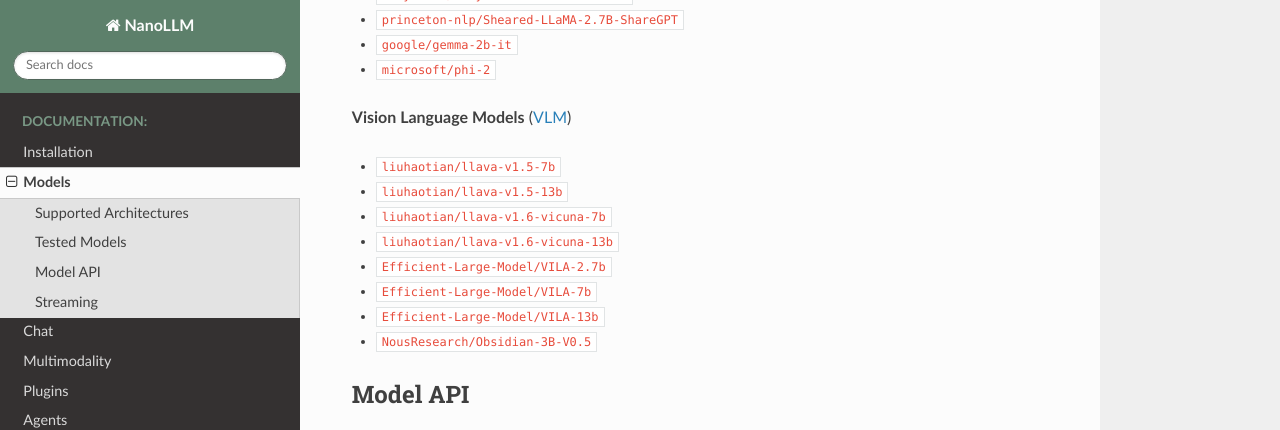
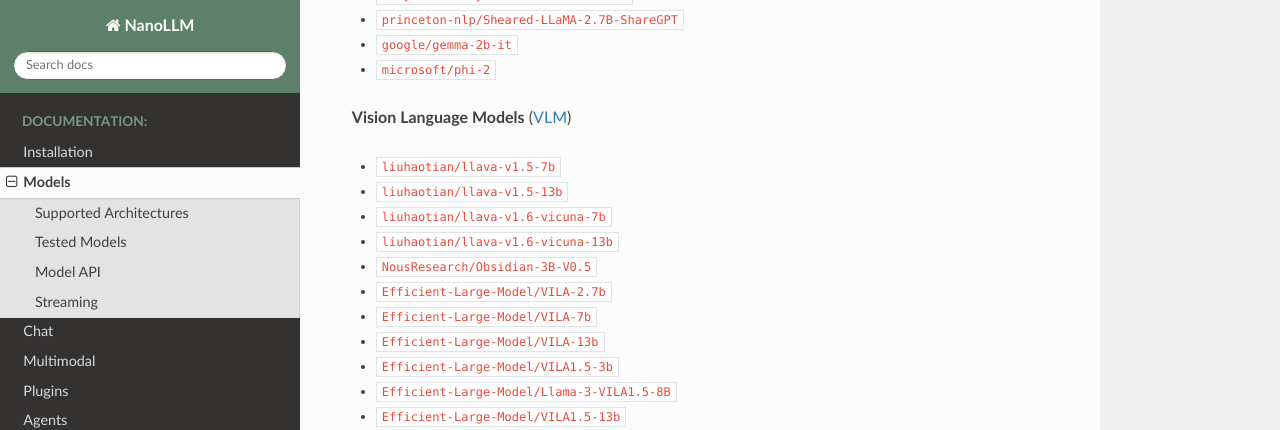
Before and after one commit to dusty-nv/NanoLLM, a Sphinx documentation site: the page built from docs/models.md, in a window 1280 px wide and 900 px high, scrolled down 1505 px, cut to the strip 0-430 px from the top of the window. Built offline with Sphinx 7.4.7 and the Read the Docs theme 2.0.0, drawn with Linux system fonts in a browser that asks for light colours.

Commit message:
updated docs

```diff
--- a/docs/models.md
+++ b/docs/models.md
@@ -72,11 +72,13 @@ These include fine-tuned derivatives that share the same network architecture as
 * [`liuhaotian/llava-v1.5-13b`](https://huggingface.co/liuhaotian/llava-v1.5-13b)
 * [`liuhaotian/llava-v1.6-vicuna-7b`](https://huggingface.co/liuhaotian/llava-v1.6-vicuna-7b)
 * [`liuhaotian/llava-v1.6-vicuna-13b`](https://huggingface.co/liuhaotian/llava-v1.6-vicuna-13b)
+* [`NousResearch/Obsidian-3B-V0.5`](https://huggingface.co/NousResearch/Obsidian-3B-V0.5)
 * [`Efficient-Large-Model/VILA-2.7b`](https://huggingface.co/Efficient-Large-Model/VILA-2.7b)
 * [`Efficient-Large-Model/VILA-7b`](https://huggingface.co/Efficient-Large-Model/VILA-7b)
 * [`Efficient-Large-Model/VILA-13b`](https://huggingface.co/Efficient-Large-Model/VILA-13b)
-* [`NousResearch/Obsidian-3B-V0.5`](https://huggingface.co/NousResearch/Obsidian-3B-V0.5)
-
+* [`Efficient-Large-Model/VILA1.5-3b`](https://huggingface.co/Efficient-Large-Model/VILA1.5-3b)
+* [`Efficient-Large-Model/Llama-3-VILA1.5-8B`](https://huggingface.co/Efficient-Large-Model/Llama-3-VILA1.5-8b)
+* [`Efficient-Large-Model/VILA1.5-13b`](https://huggingface.co/Efficient-Large-Model/VILA1.5-13b)
 
 ## Model API
 
```
Also changed, not shown: docs/chat.md (+9 -0 lines), docs/index.rst (+8 -1 lines), docs/multimodal.md (+5 -3 lines), docs/releases.md (+5 -0 lines), 1 other file.
